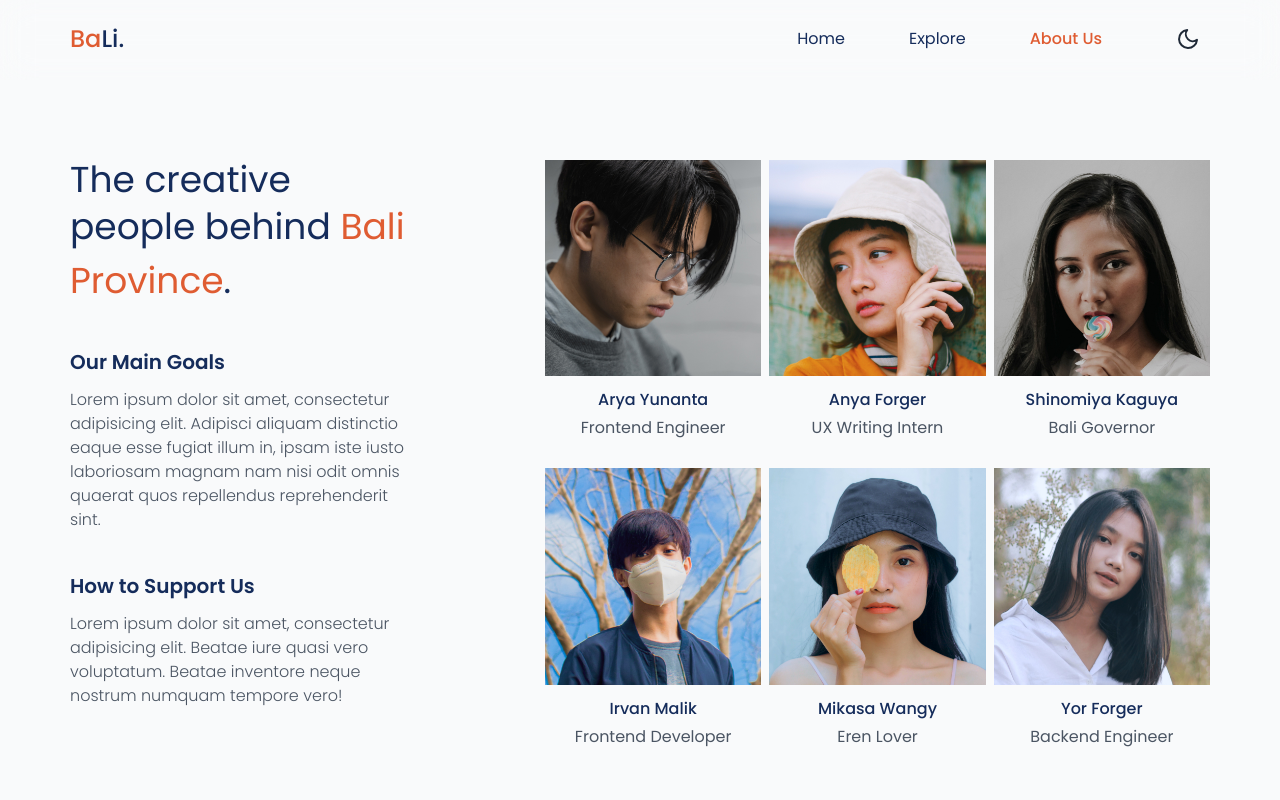
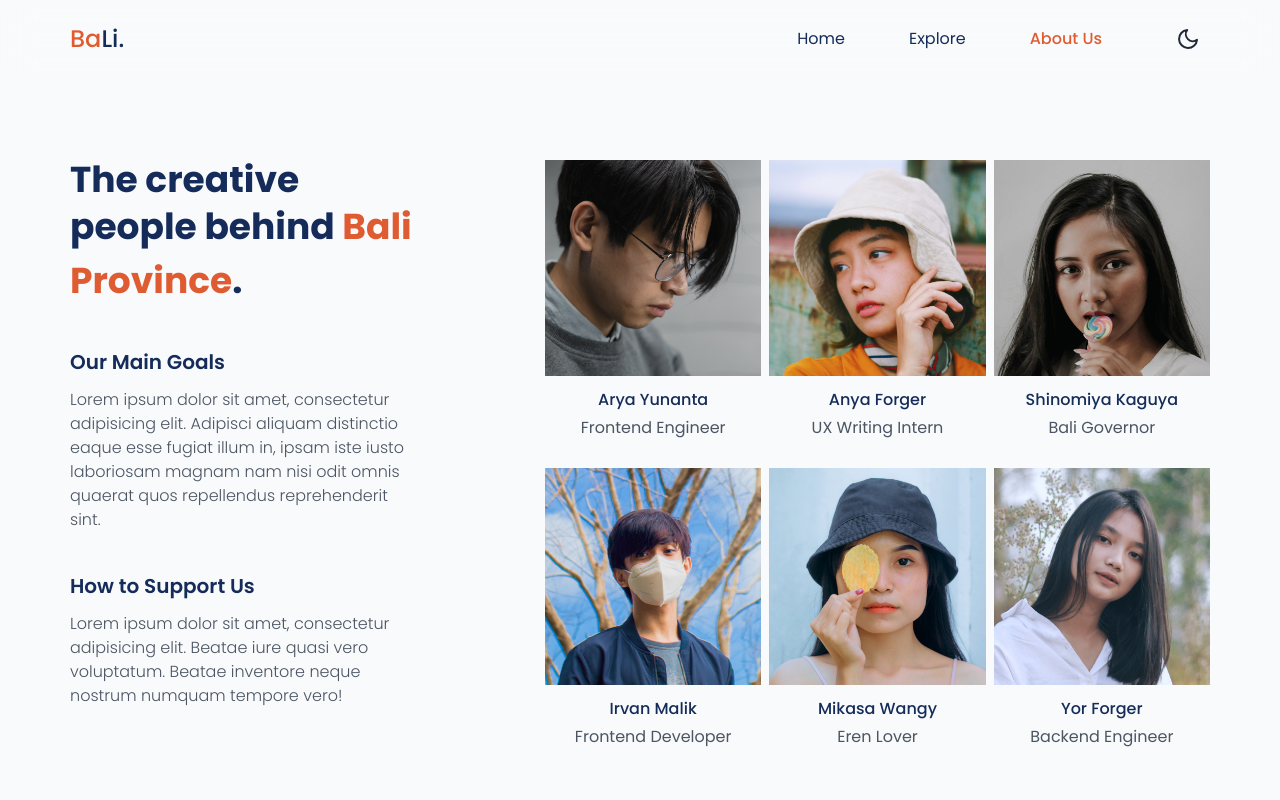
Before and after one commit to aryahmph/iffest-web-code, a React (Create React App) app: page /about-us in a window 1280 px wide. Shown: the top 800 px of the page. Built offline with nearby package versions, Linux system fonts and the light colour scheme.

Commit message:
Fix font

```diff
--- a/src/Components/ProfileSection.js
+++ b/src/Components/ProfileSection.js
@@ -7,7 +7,7 @@ function ProfileSection(props) {
         <div className="container">
             <div className="mt-8 md:mt-12 lg:mt-20 max-w-lg mx-auto lg:max-w-full lg:grid lg:grid-cols-12">
                 <div className="mb-14 lg:mb-0 lg:col-span-5 md:pr-12 xl:pr-32">
-                    <h2 className="text-2xl md:text-4xl lg:text-3xl xl:text-4xl `font-bold text-secondary dark:text-blue-300 leading-normal">The creative people behind <span
+                    <h2 className="text-2xl md:text-4xl lg:text-3xl xl:text-4xl font-bold text-secondary dark:text-blue-300 leading-normal">The creative people behind <span
                         className="text-primary dark:text-red-300 leading-normal">Bali Province</span>.
                     </h2>
 
```
